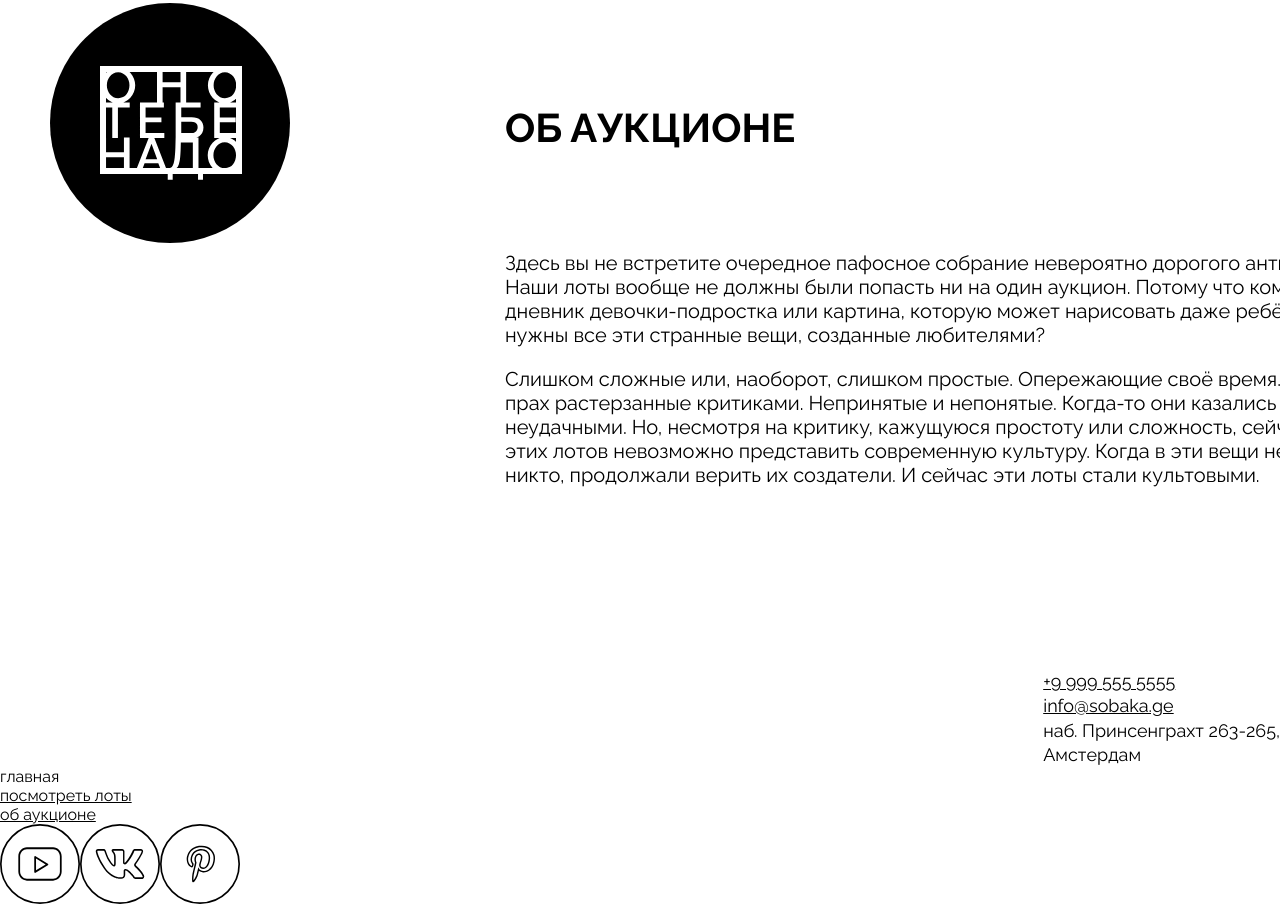
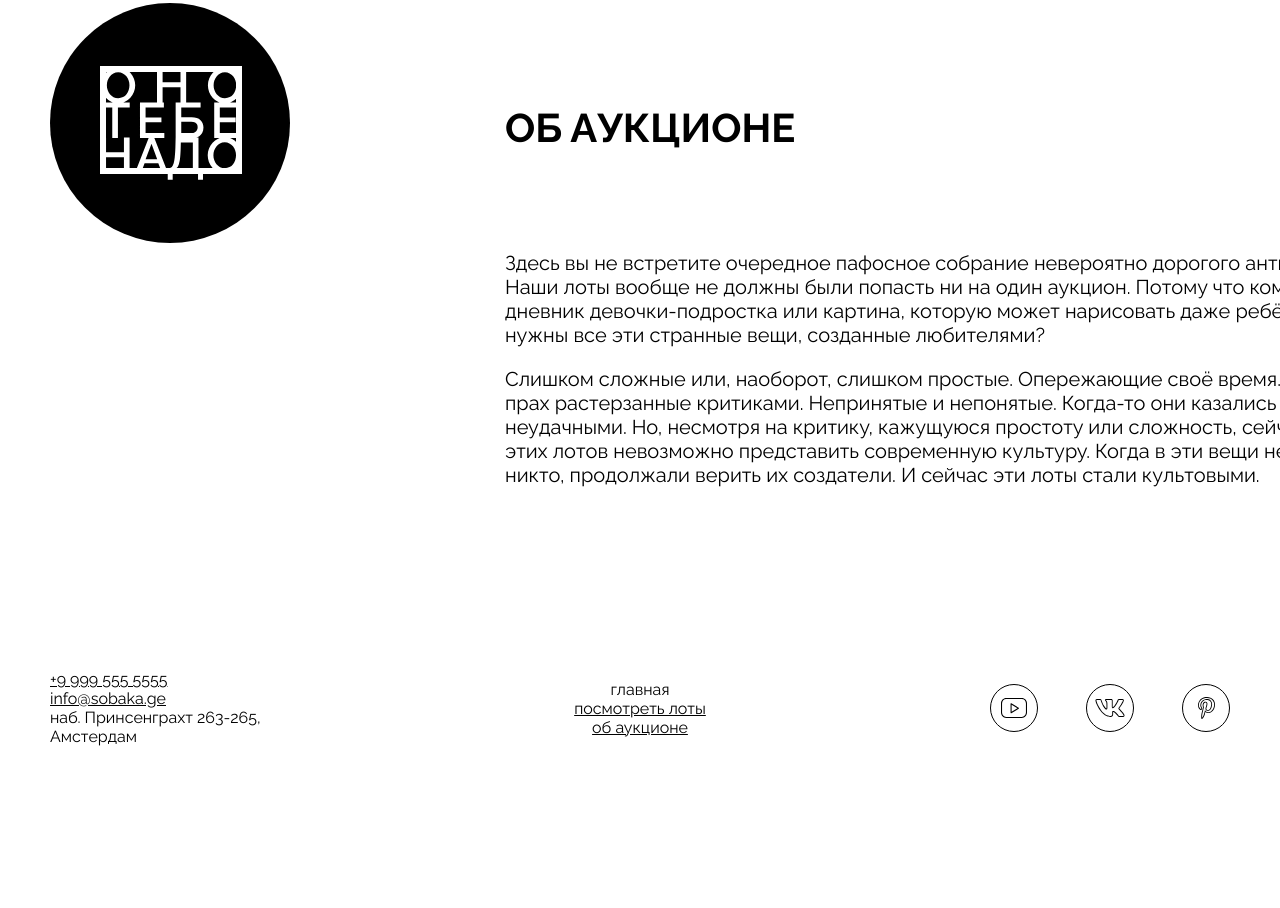
Before and after one commit to popengaga/ono-tebe-nado, a plain HTML site: page index.html in a window 1280 px wide. Shown: the part 1986-2894 px from the top of the page. After the commit the page ends 2822 px from the top, so only its background shows below. Drawn offline with Linux system fonts and the light colour scheme.

Commit message:
Готово

```diff
--- a/index.html
+++ b/index.html
@@ -4,9 +4,9 @@
     <meta charset="UTF-8" />
     <meta http-equiv="X-UA-Compatible" content="IE=edge" />
     <meta name="viewport" content="width=device-width, initial-scale=1.0" />
-    <link rel="stylesheet" href="styles/style.css">
-    <link rel="stylesheet" href="fonts/fonts.css">
-    <link rel="stylesheet" href="styles/global.css">
+    <link rel="stylesheet" href="styles/style.css" />
+    <link rel="stylesheet" href="fonts/fonts.css" />
+    <link rel="stylesheet" href="styles/global.css" />
     <title>Оно тебе надо — аукцион вещей, в которые никто не верил</title>
   </head>
   <body>
@@ -32,8 +32,9 @@
       </a>
       <aside class="address">
         <a class="header__address" href="tel:+99995555555">+9 999 555 5555</a>
-        <a class="header__address" href="mailto:info@sobaka.ge">info@sobaka.ge</a>
-        <a class="header__address">наб. Принсенграхт 263-265,<br>Амстердам</a>
+        <a class="header__address" href="mailto:info@sobaka.ge"
+          >info@sobaka.ge</a>
+        <a class="header__address">наб. Принсенграхт 263-265,<br />Амстердам</a>
       </aside>
     </header>
     <main>
@@ -45,8 +46,11 @@
           <span class="accent-span text-right"><span class="accent-span-spacing">н</span>адо</span>
         </h1>
         <div class="cover__description">
-          <p class="cover__description-text">Аукцион вещей, в которые никто не верил
-            <button class="bet-button cover__description-text">Сделать ставку</button>
+          <p class="cover__description-text">
+            Аукцион вещей, в которые никто не верил
+            <button class="bet-button cover__description-text">
+              Сделать ставку
+            </button>
           </p>
         </div>
       </section>
@@ -57,10 +61,15 @@
             <article class="card card_type_film">
               <div class="overlay"></div>
               <div class="cards__content">
-                <h3 class="card__title"><a  class="card-link" href="#">Фильм режиссёра, который  бросил киношколу</a></h3>
-                <p class="card__text">Не просто бросил,
-                  а ушёл с первой лекции. Какой была бы ваша ставка,
-                    если бы вы не знали, что режиссёр<br> — Пол Томас Андерсон?</p>
+                <h3 class="card__title">
+                  <a class="card-link" href="#"
+                    >Фильм режиссёра, который бросил киношколу</a>
+                </h3>
+                <p class="card__text">
+                  Не просто бросил, а ушёл с первой лекции. Какой была бы ваша
+                  ставка, если бы вы не знали, что режиссёр<br>
+                  — Пол Томас Андерсон?
+                </p>
               </div>
             </article>
           </li>
@@ -68,12 +77,19 @@
             <article class="card card_type_book">
               <div class="overlay"></div>
               <div class="cards__content">
-                <h3 class="card__title"><a  class="card-link" href="#">Книга, где описан один скучный день из жизни рекламного агента</a></h3>
-                <p class="card__text">Объёмом почти в тысячу страниц.
-                  Иногда без знаков препинания и с переходами на древнеанглийский.
-                    В ней одновременно рассказывается о 16 июня 1904 года и об истории литературы,
-                    начиная с античных времён. И это всё накладывается на эпическую поэму Гомера.
-                      Сколько бы вы поставили на «Улисса» Джеймса Джойса?</p>
+                <h3 class="card__title">
+                  <a class="card-link" href="#"
+                    >Книга, где описан один скучный день из жизни рекламного
+                    агента</a>
+                </h3>
+                <p class="card__text">
+                  Объёмом почти в тысячу страниц. Иногда без знаков препинания и
+                  с переходами на древнеанглийский. В ней одновременно
+                  рассказывается о 16 июня 1904 года и об истории литературы,
+                  начиная с античных времён. И это всё накладывается на
+                  эпическую поэму Гомера. Сколько бы вы поставили на «Улисса»
+                  Джеймса Джойса?
+                </p>
               </div>
             </article>
           </li>
@@ -81,12 +97,17 @@
             <article class="card card_type_picture">
               <div class="overlay"></div>
               <div class="cards__content">
-                <h3 class="card__title"><a  class="card-link" href="#">Картина, которую повторит даже 5-летний сын маминой подруги</a></h3>
-                <p class="card__text">Ну действительно, там линия, тут кружочек,
-                  а здесь и вовсе что-то похожее на инфузорию-туфельку.
-                    Никаких полей, лесов, котиков…
-                    Сколько бы вы на такое поставили,
-                    если бы не знали, что это — одна из революционных работ Кандинского?</p>
+                <h3 class="card__title">
+                  <a class="card-link" href="#"
+                    >Картина, которую повторит даже 5-летний сын маминой
+                    подруги</a>
+                </h3>
+                <p class="card__text">
+                  Ну действительно, там линия, тут кружочек, а здесь и вовсе
+                  что-то похожее на инфузорию-туфельку. Никаких полей, лесов,
+                  котиков… Сколько бы вы на такое поставили, если бы не знали,
+                  что это — одна из революционных работ Кандинского?
+                </p>
               </div>
             </article>
           </li>
@@ -96,7 +117,8 @@
       <section class="about content-section">
         <div class="about__content">
           <div class="about__logo">
-            <img class="about__logo-image"
+            <img
+              class="about__logo-image"
               src="images/logo-white.svg"
               alt="Белый логотип">
           </div>
@@ -105,20 +127,34 @@
               <h4 class="about__title">Об аукционе</h4>
             </li>
             <li>
-              <p class="about__text">Здесь вы не встретите очередное пафосное собрание невероятно дорогого антиквариата. Наши лоты вообще не должны были попасть ни на один аукцион. Потому что кому нужен дневник девочки-подростка или картина, которую может нарисовать даже ребёнок? Кому нужны все эти странные вещи, созданные любителями?</p>
+              <p class="about__text">
+                Здесь вы не встретите очередное пафосное собрание невероятно
+                дорогого антиквариата. Наши лоты вообще не должны были попасть
+                ни на один аукцион. Потому что кому нужен дневник
+                девочки-подростка или картина, которую может нарисовать даже
+                ребёнок? Кому нужны все эти странные вещи, созданные любителями?
+              </p>
             </li>
             <li>
-              <p class="about__text">Слишком сложные или, наоборот, слишком простые. Опережающие своё время. В пух и прах растерзанные критиками. Непринятые и непонятые. Когда-то они казались просто неудачными. Но, несмотря на критику, кажущуюся простоту или сложность, сейчас без этих лотов невозможно представить современную культуру. Когда в эти вещи не верил никто, продолжали верить их создатели. И сейчас эти лоты стали культовыми. </p>
+              <p class="about__text">
+                Слишком сложные или, наоборот, слишком простые. Опережающие своё
+                время. В пух и прах растерзанные критиками. Непринятые и
+                непонятые. Когда-то они казались просто неудачными. Но, несмотря
+                на критику, кажущуюся простоту или сложность, сейчас без этих
+                лотов невозможно представить современную культуру. Когда в эти
+                вещи не верил никто, продолжали верить их создатели. И сейчас
+                эти лоты стали культовыми.
+              </p>
             </li>
           </ul>
         </div>
       </section>
     </main>
-    <footer>
-      <aside class="address">
-        <a class="header__address" href="tel:+99995555555">+9 999 555 5555</a>
-        <a class="header__address" href="mailto:info@sobaka.ge">info@sobaka.ge</a>
-        <a class="header__address">наб. Принсенграхт 263-265,<br>Амстердам</a>
+    <footer class="footer">
+      <aside class="footer__address">
+        <a href="tel:+99995555555">+9 999 555 5555</a>
+        <a href="mailto:info@sobaka.ge">info@sobaka.ge</a>
+        <a>наб. Принсенграхт 263-265,<br />Амстердам</a>
       </aside>
       <nav class="footer__menu">
         <ul class="footer__menu-list">
@@ -136,21 +172,24 @@
       <ul class="footer__social-list">
         <li class="footer__social-list-item">
           <a class="footer__social-link" href="#">
-            <img class="footer__social-icon"
+            <img
+              class="footer__social-icon"
               src="images/yt.svg"
               alt="Иконка ютуб">
           </a>
         </li>
         <li class="footer__social-list-item">
           <a class="footer__social-link" href="#">
-            <img class="footer__social-icon"
+            <img
+              class="footer__social-icon"
               src="images/vk.svg"
               alt="Иконка вк">
           </a>
         </li>
         <li class="footer__social-list-item">
           <a class="footer__social-link" href="#">
-            <img class="footer__social-icon"
+            <img
+              class="footer__social-icon"
               src="images/pinterest.svg"
               alt="Иконка пинтерест">
           </a>
--- a/styles/style.css
+++ b/styles/style.css
@@ -17,7 +17,6 @@
 }
 
 .header__logo-image{
-  width: 100%;
   width: 148px;
   height: 105px;
 }
@@ -53,7 +52,6 @@
 .header__address{
   font-size: 18px;
   line-height: 24.3px;
-
 }
 
 
@@ -112,6 +110,8 @@
 
 .cover__description-text{
   display: flex;
+  justify-content: right;
+  align-items: center;
   padding-top: 135px;
   color: #FFF;
   font-weight: 400;
@@ -119,11 +119,10 @@
   line-height: 28px;
   text-transform: uppercase;
   word-spacing: 20px;
-  justify-content: right;
-  align-items: center;
 }
 
 .bet-button{
+  margin-left: 78px;
   border: 1px solid #FFF;
   padding: 12px 32px;
   font-family: "Raleway", sans-serif;
@@ -132,7 +131,6 @@
   line-height: normal;
   text-transform: uppercase;
   background-color: transparent;
-  margin-left: 78px;
 
 
 }
@@ -142,8 +140,8 @@
 }
 
 .lots__heading{
+  font-weight: 700;
   font-size: 40px;
-  font-weight: 700;
   text-transform: uppercase;
 }
 
@@ -158,28 +156,28 @@
 .cards__content{
   display: flex;
   flex-direction: column;
+  justify-content: space-between;
   width: 100%;
-  justify-content: space-between;
 }
 
 .card__title{
+  position: relative;
+  z-index: 1;
+  padding: 50px 40px 0px 40px;
+  color: #FFF;
   font-size: 22px;
   text-transform: uppercase;
-  color: #FFF;
-  z-index: 1;
-  position: relative;
-  padding: 50px 40px 0px 40px;
 }
 
 .card__text{
-  font-size: 20px;
-  font-weight: 400;
-  line-height: 120%;
-  color: #FFF;
+  position: relative;
   z-index: 1;
-  position: relative;
   align-self:flex-end;
   padding: 0px 40px 50px 40px;
+  color: #FFF;
+  font-weight: 400;
+  font-size: 20px;
+  line-height: 120%;
 }
 .card{
   display: flex;
@@ -192,36 +190,36 @@
 
 
 .card_type_film{
+  position: relative;
+  min-width: 430px;
+  min-height:450px;
   background-image: url(../images/card-lot-01.jpg);
-  min-width: 430px;
-  position: relative;
-  min-height:450px;
   background-size: cover;
 }
 
 .card_type_book{
+  position: relative;
+  min-width: 430px;
+  min-height:450px;
   background-image: url(../images/card-lot-02.jpg);
-  min-width: 430px;
-  position: relative;
-  min-height:450px;
   background-size: cover;
 }
 
 .card_type_picture{
+  position: relative;
+  min-width: 430px;
+  min-height:450px;
   background-image: url(../images/card-lot-03.jpg);
-  min-width: 430px;
-  position: relative;
-  min-height:450px;
   background-size: cover;
 }
 
 .lots__look-more-link{
   display: block;
-  font-size: 20px;
-  font-weight: 400;
-  line-height: normal;
   padding-top: 30px;
   padding-left: 40px;
+  font-weight: 400;
+  font-size: 20px;
+  line-height: normal;
 }
 .about{
   padding:  0px 50px 180px 50px ;
@@ -229,12 +227,12 @@
 
 .about__logo{
   display: flex;
+  justify-content: space-around;
+  align-items: center;
+  width: 240px;
+  height: 240px;
   border-radius: 50%;
   background-color: #000;
-  width: 240px;
-  height: 240px;
-  align-items: center;
-  justify-content: space-around;
 }
 
 .about__logo-image{
@@ -244,48 +242,83 @@
 }
 
 .about__title{
+  margin-bottom: 80px;
+  padding-top: 101px;
+  font-weight: 700;
   font-size: 40px;
-  font-weight: 700;
   line-height: normal;
   text-transform: uppercase;
-  margin-bottom: 80px;
-  padding-top: 101px;
 }
 
 .about__content{
   display: flex;
   flex-direction: row;
   justify-content: space-between;
+  align-items: flex-start;
   align-content: flex-start;
-  align-items: flex-start;
   width: 1340px;
   height: 487px;
 }
 
 .about__column{
-  list-style: none;
-  width: 885px;
-  height: 338px;
   display: flex;
   flex-direction: column;
   gap: 20px;
+  width: 885px;
+  height: 338px;
+  list-style: none;
 }
 
 .about__text{
+  font-weight: 400;
   font-size: 20px;
-  font-weight: 400;
   line-height: normal;
 }
 
 .footer{
-  padding: 180px 50px 90px 50px;
+  display: grid;
+  grid-template-columns: repeat(3, 1fr);
+  align-items: center;
+  padding: 0px 50px 90px 50px;
 }
 
 .footer__social-list{
-  width: 240px;
+display: flex;
+flex-direction: row;
+width: 240px;
+height: 48px;
+list-style: none;
+}
+
+.footer__menu{
+  display: flex;
+  flex-direction: column;
+  justify-self: center;
+  list-style: none;
+}
+
+.footer__menu-list{
+  display: flex;
+  flex-direction:column;
+  align-items: center;
+  list-style: none;
+}
+
+.footer__address{
+  display: flex;
+  flex-direction: column;
+  justify-self: left;
+  gap: 0px;
+
+}
+
+.footer__social-icon{
   height: 48px;
+}
+
+.footer__social-list{
   display: flex;
   flex-direction: row;
-  list-style: none;
+  justify-self: right;
   justify-content: space-between;
 }
```
Lines whose indentation alone changed are shown as unchanged.
